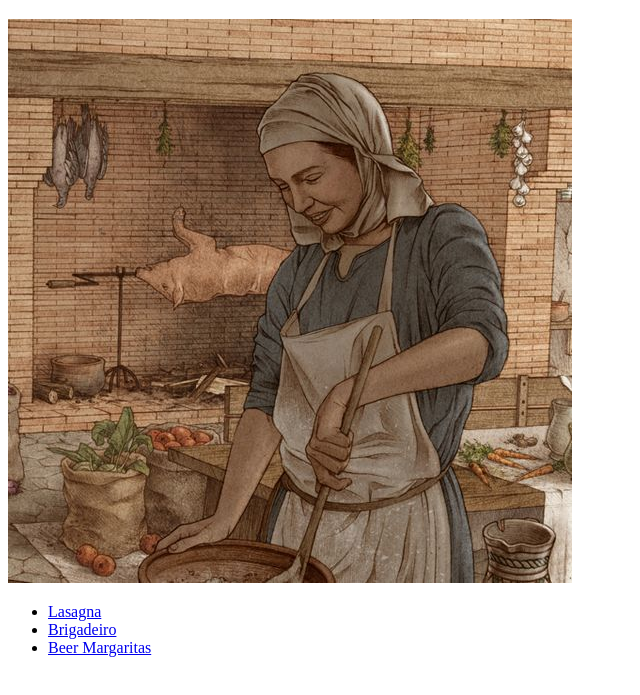
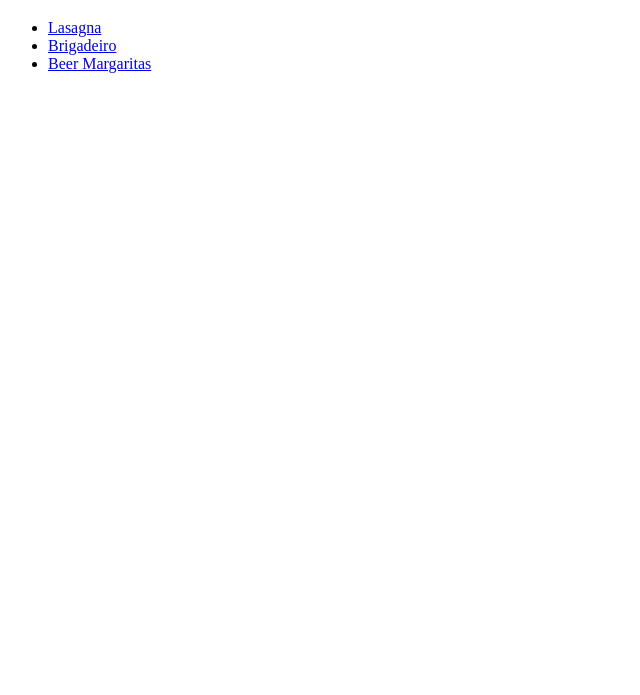
Before and after one commit to Alexsmc/odin-recipes, a plain HTML site: page index.html in a window 1280 px wide. Shown: the part 61-756 px from the top of the page, without its empty margins (0-640 px from the left). Drawn offline with Linux system fonts and the light colour scheme.

Commit message:
deleted cover image

```diff
--- a/index.html
+++ b/index.html
@@ -7,7 +7,6 @@
     </head>
     <body>
         <h1>Odin Recipes</h1>
-        <img src="/images/cover.jpg" alt="A medieval chef">
         <ul>
             <li><a href="recipes/lasagna.html">Lasagna</a></li>
             <li><a href="recipes/brigadeiro.html">Brigadeiro</a></li>
```
